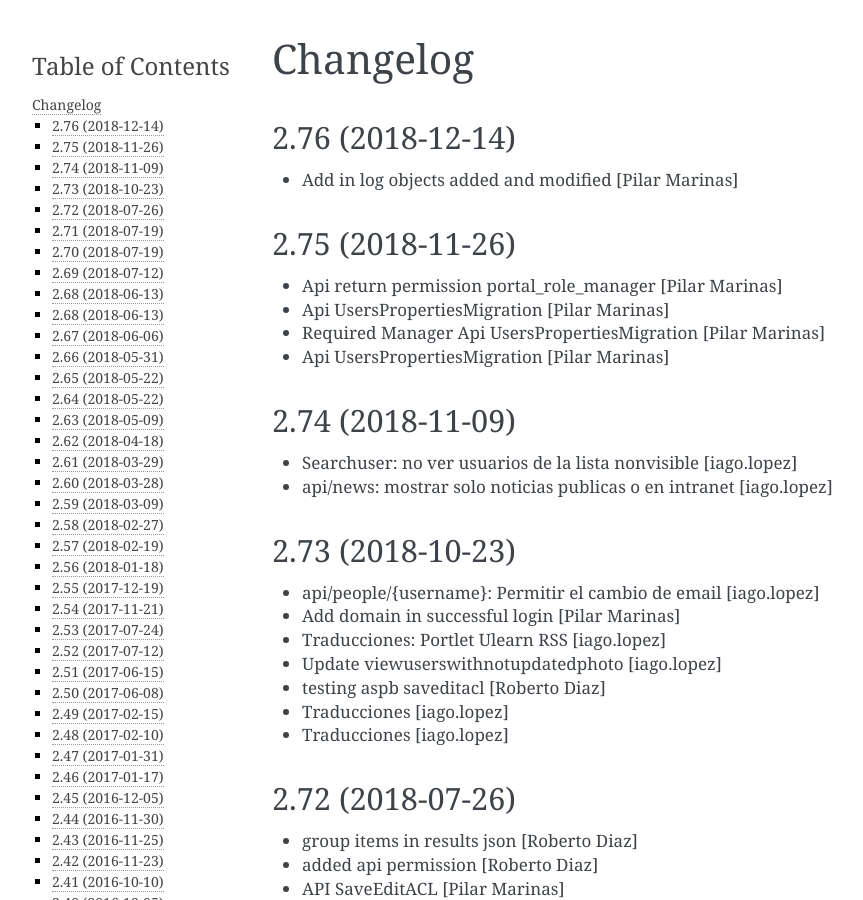
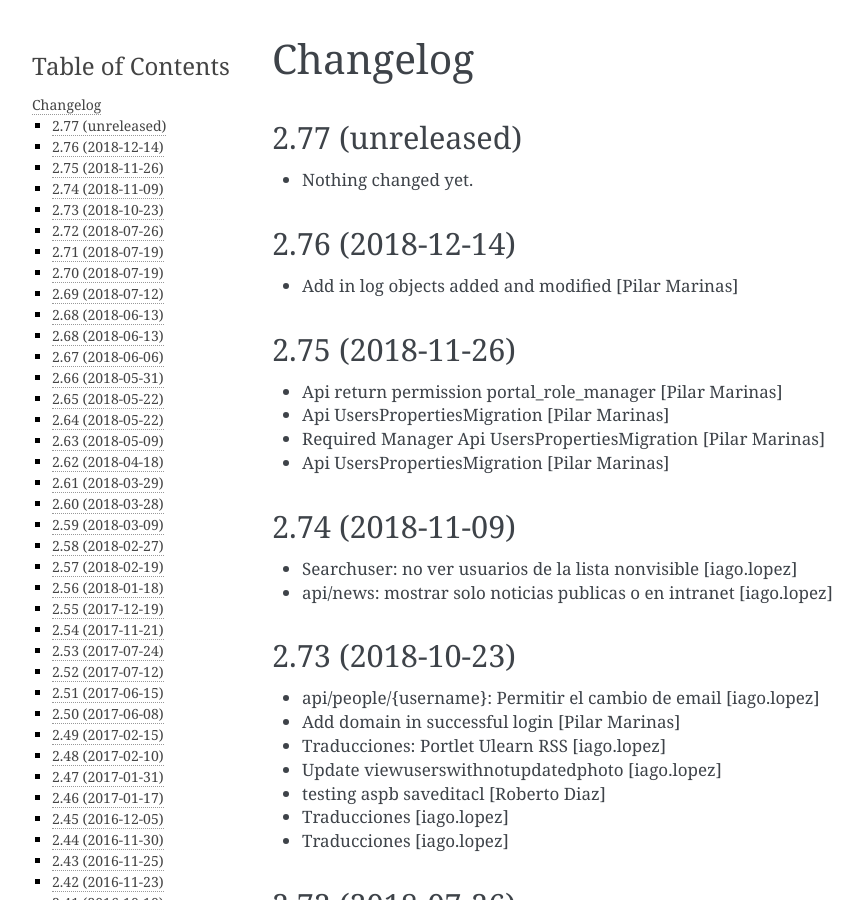
Before and after one commit to UPCnet/ulearn.core, a Sphinx documentation site: the page built from docs/HISTORY.rst, in a window 1280 px wide and 900 px high. Shown: the whole window, without its empty margins (148-1011 px from the left). Built offline with Sphinx 7.4.7, drawn with Linux system fonts in a browser that asks for light colours; pages that are not in the unit, such as notebooks, are missing from menus.

Commit message:
Back to development: 2.77

```diff
--- a/docs/HISTORY.rst
+++ b/docs/HISTORY.rst
@@ -1,5 +1,11 @@
 Changelog
 =========
+
+2.77 (unreleased)
+-----------------
+
+- Nothing changed yet.
+
 
 2.76 (2018-12-14)
 -----------------
--- a/setup.py
+++ b/setup.py
@@ -1,7 +1,7 @@
 from setuptools import setup, find_packages
 import os
 
-version = '2.76'
+version = '2.77.dev0'
 
 README = open('README.rst').read()
 HISTORY = open(os.path.join('docs', 'HISTORY.rst')).read()
```
